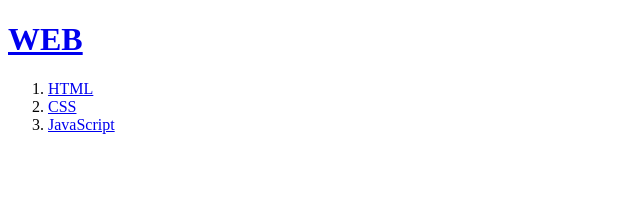
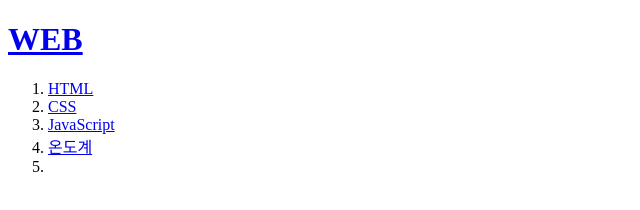
Before and after one commit to zzdongwook/My_First_WebSite, a plain HTML site: page index.html in a window 1280 px wide. Shown: the full height of the page, 0-640 px from the left. Drawn offline with Linux system fonts and the light colour scheme.

Commit message:
온도계 추가

```diff
--- a/index.html
+++ b/index.html
@@ -10,6 +10,7 @@
       <li><a href="1.html">HTML</a></li>
       <li><a href="2.html">CSS</a></li>
       <li><a href="3.html">JavaScript</a></li >
+      <li><a href="temperature.html">온도계</a><li>
     </ol>
   </body>
 </html>
```
